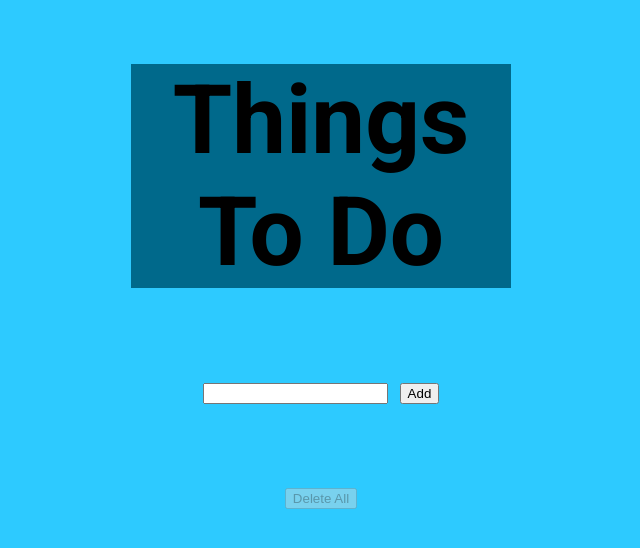
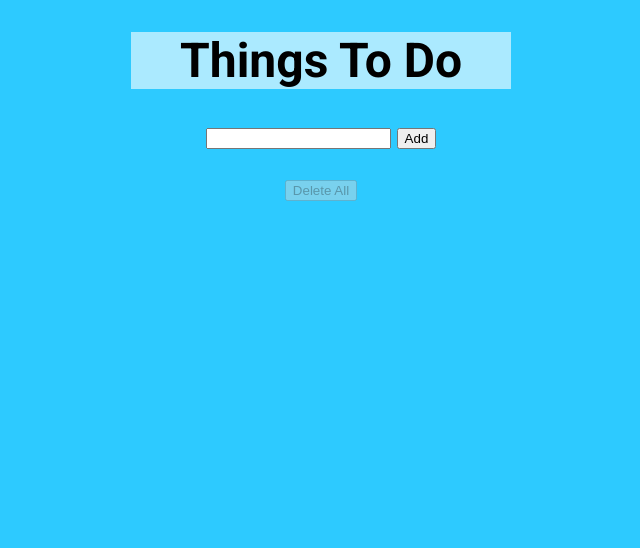
Before and after one commit to Milland-2024/To-Do-App, a SvelteKit app: page / in a window 1280 px wide. Shown: the top 548 px of the page, without its empty margins (319-959 px from the left). Built offline with nearby package versions, Linux system fonts and the light colour scheme.

Commit message:
initial commit

```diff
--- a/src/style.css
+++ b/src/style.css
@@ -1,6 +1,6 @@
 body {
      font-family: "Roboto", sans-serif;
-     font-size: 300%;
+     font-size: 150%;
      text-align: center;
      background-color: rgb(45, 202, 255);
 }
@@ -9,13 +9,20 @@ span.done {
      text-decoration: line-through;
 }
 h1 {
-     background-color: rgb(0, 105, 139);
+     background-color: rgb(171, 234, 255);
      margin-left: 35%;
      margin-right: 35%;
 }
 .todo-list li{
-     font-size: 50%;
+     font-size: 100%;
+     background-color: rgb(171, 234, 255);
+     margin-left: 40%;
+     margin-right: 40%;
+     text-align: center;
 }
 .done-list {
-     font-size: 50%;
+     font-size: 100%;
+     background-color: rgb(171, 234, 255);
+     margin-left: 35%;
+     margin-right: 35%;
 }
```
